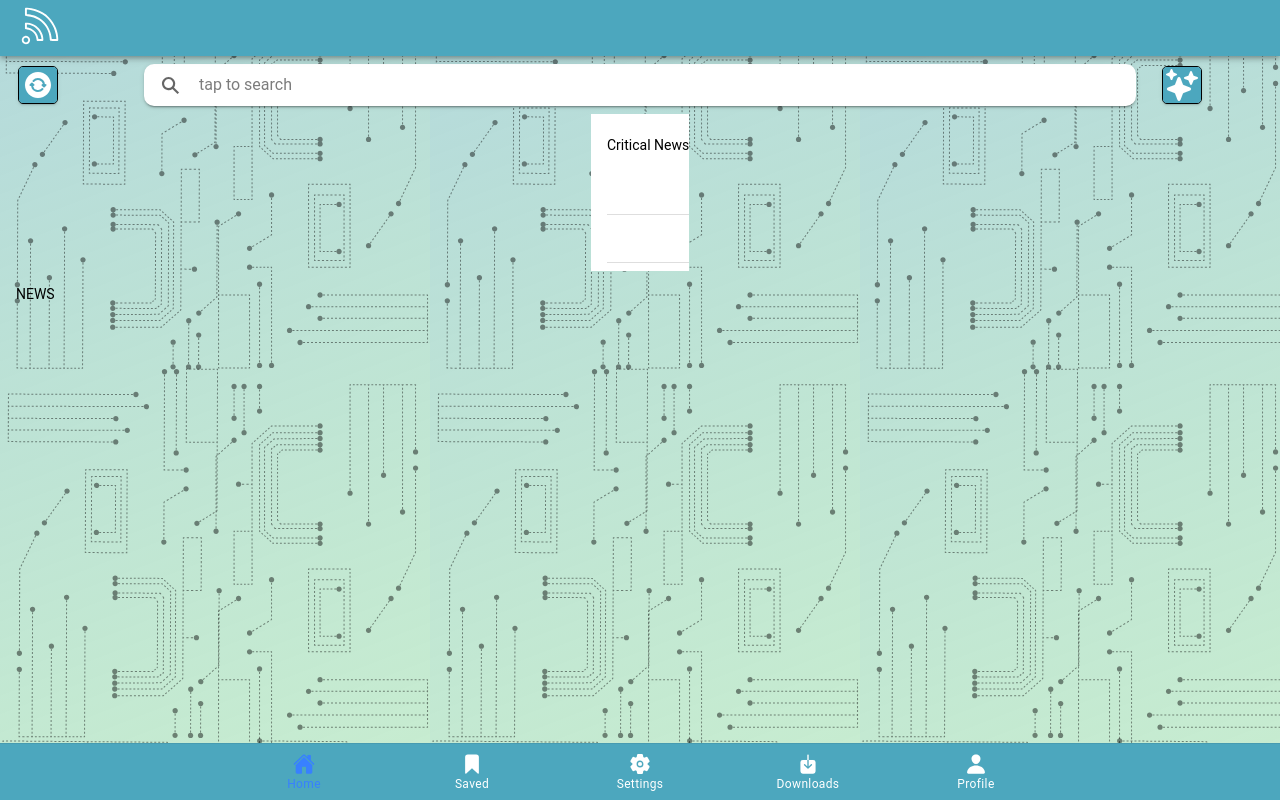
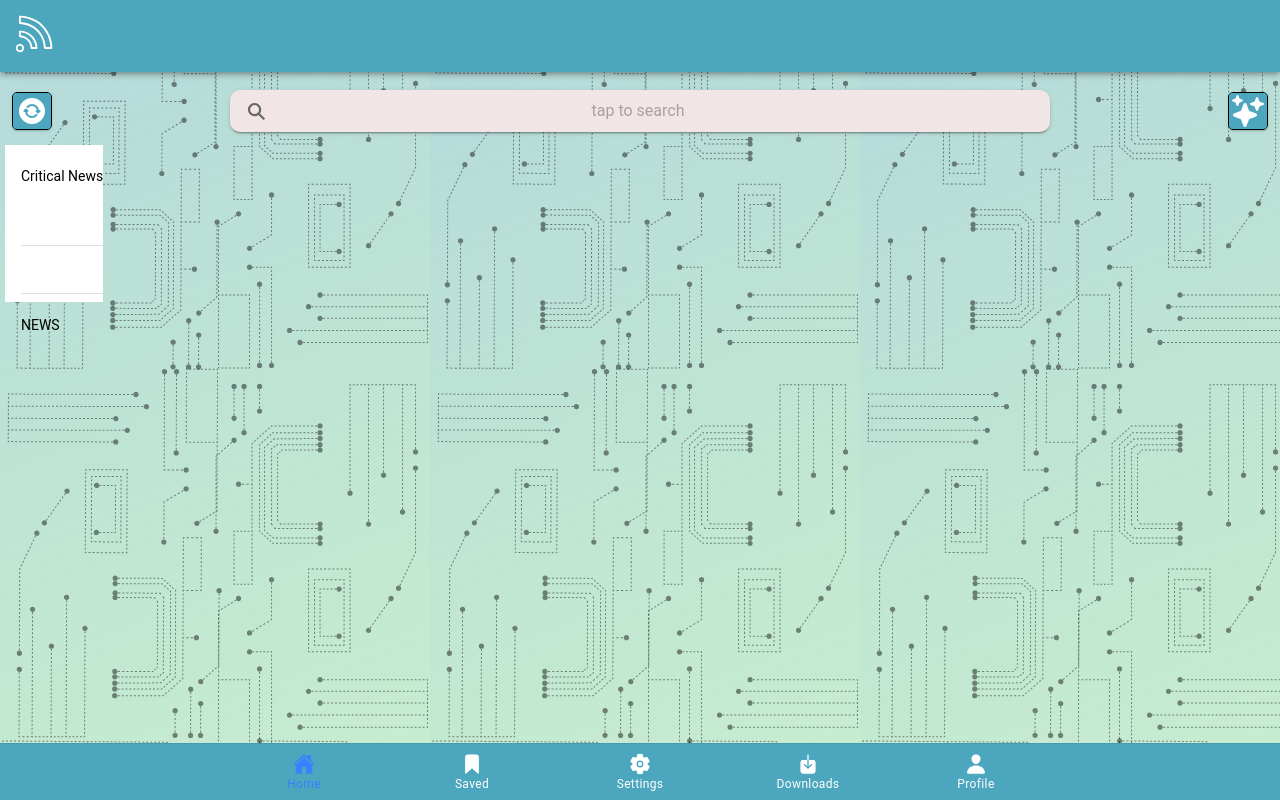
Before and after one commit to Konstantinos-Chatzistavrou/Threat-Watch, a React (Vite) app in the folder ui/: page /home in a window 1280 px wide. Built offline with nearby package versions, Linux system fonts and the light colour scheme.

Commit message:
150: fixed home button/search alignment, spacing,

```diff
--- a/ui/src/app/App.css
+++ b/ui/src/app/App.css
@@ -1,16 +1,12 @@
-ion-row {
-    display: flex;
-    align-items: center;
-    justify-content: center;
-    height: 100%;
-}
-
 ion-icon.xl {
     font-size: 3rem;
 }
 
 ion-searchbar.custom {
     --border-radius: 10px;
+    --background: #F2E5E5;
+    color: #797272;
+    text-align: center;
 }
 
 ion-content {
--- a/ui/src/app/common/Header/Header.tsx
+++ b/ui/src/app/common/Header/Header.tsx
@@ -17,8 +17,8 @@ interface HeaderProps {
 const Header = ({ title, children }: PropsWithChildren<HeaderProps>) => (
   <IonHeader>
     <IonToolbar>
-      <IonGrid className={"ion-no-padding"}>
-        <IonRow className={"ion-padding-horizontal"}>
+      <IonGrid>
+        <IonRow>
           <IonCol>
             <IonIcon className="xl" aria-hidden="true" src={logo} />
           </IonCol>
--- a/ui/src/app/pages/home/index.tsx
+++ b/ui/src/app/pages/home/index.tsx
@@ -22,19 +22,19 @@ const Home: React.FC = () => {
     <IonPage>
       <Header />
       <IonContent fullscreen>
-        <IonGrid className={"ion-no-padding"}>
+        <IonGrid className={""}>
           <IonRow
-            className={"ion-padding-horizontal"}
+            className={"ion-justify-content-start ion-align-items-center"}
             data-testid={"home-search-row"}
           >
-            <IonCol size={"1"}>
+            <IonCol size={"2"}>
               <Button
                 ariaLabel={"search-reload"}
                 type="icon"
                 icon={syncCircle}
               />
             </IonCol>
-            <IonCol className={"ion-padding-horizontal"}>
+            <IonCol>
               <IonSearchbar
                 aria-label="home-search-input"
                 animated={true}
@@ -44,8 +44,9 @@ const Home: React.FC = () => {
                 className={"custom"}
               ></IonSearchbar>
             </IonCol>
-            <IonCol size={"1"}>
+            <IonCol size={"2"}>
               <Button
+                classes={"ion-float-right"}
                 ariaLabel={"sparkles-placeholder-aria-label"}
                 type="icon"
                 icon={sparkles}
```
